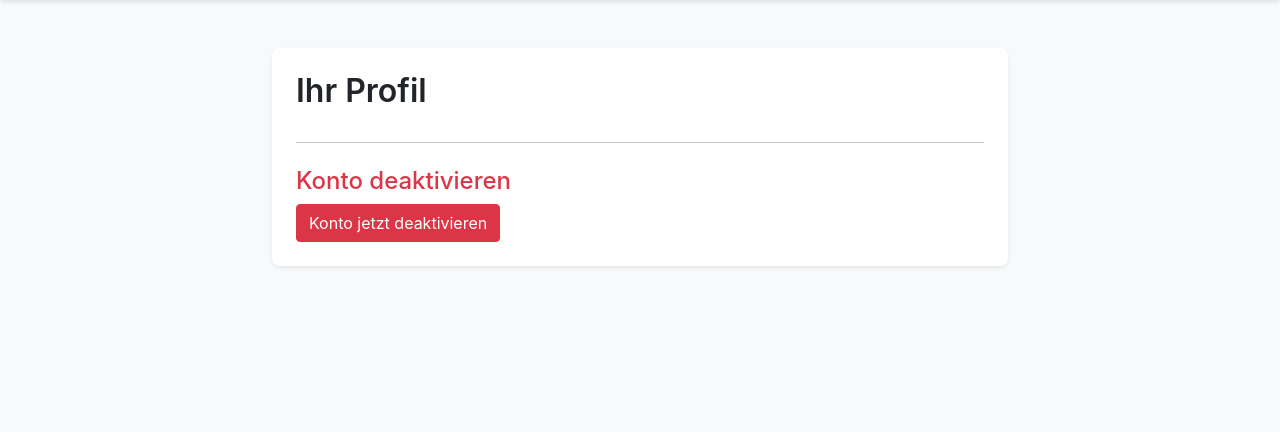
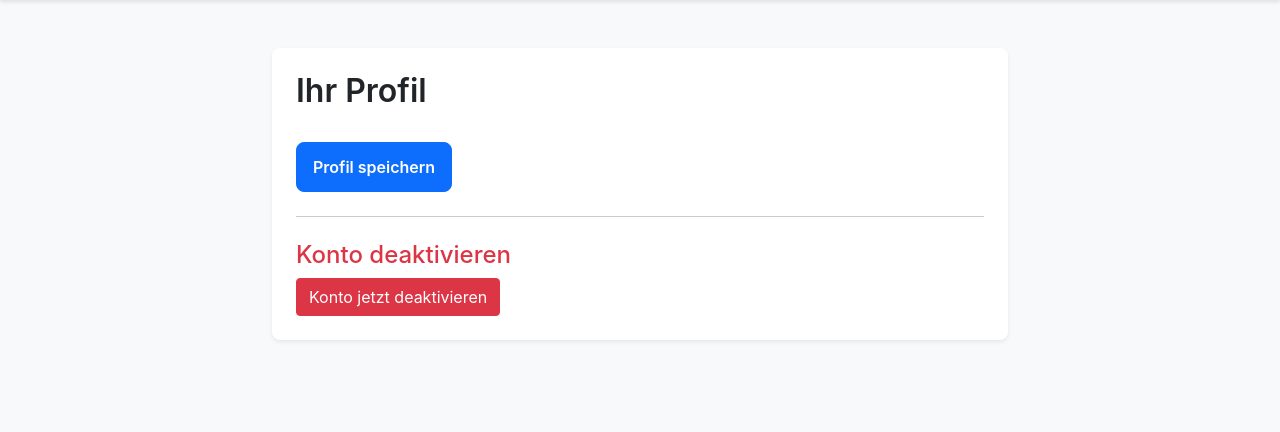
Before and after one commit to jackl1304/News, a Flask app: template medtech_newsletter/templates/edit_profil.html in a window 1280 px wide. Shown: the part 56-488 px from the top of the page. Run offline with Flask 3, Linux system fonts and the light colour scheme; the template is opened without the code that fills it, so the values that code supplies are empty.

Commit message:
Update edit_profil.html

```diff
--- a/medtech_newsletter/templates/edit_profil.html
+++ b/medtech_newsletter/templates/edit_profil.html
@@ -7,7 +7,10 @@
             <div class="card-body p-4">
                 <h2 class="card-title mb-4">Ihr Profil</h2>
                 <form action="{{ url_for('edit_profile') }}" method="post" class="row g-3">
-                    </form>
+                    <div class="col-12 mt-4">
+                        <button type="submit" class="btn btn-primary">Profil speichern</button>
+                    </div>
+                </form>
                 <hr class="my-4">
                 <h4 class="text-danger">Konto deaktivieren</h4>
                 <form action="{{ url_for('unsubscribe') }}" method="post" onsubmit="return confirm('Möchten Sie Ihr Konto wirklich deaktivieren?');">
```
